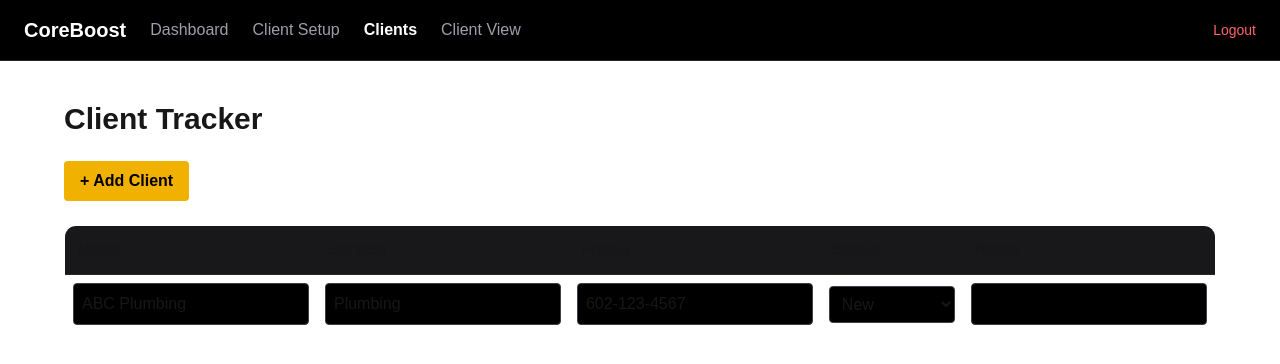
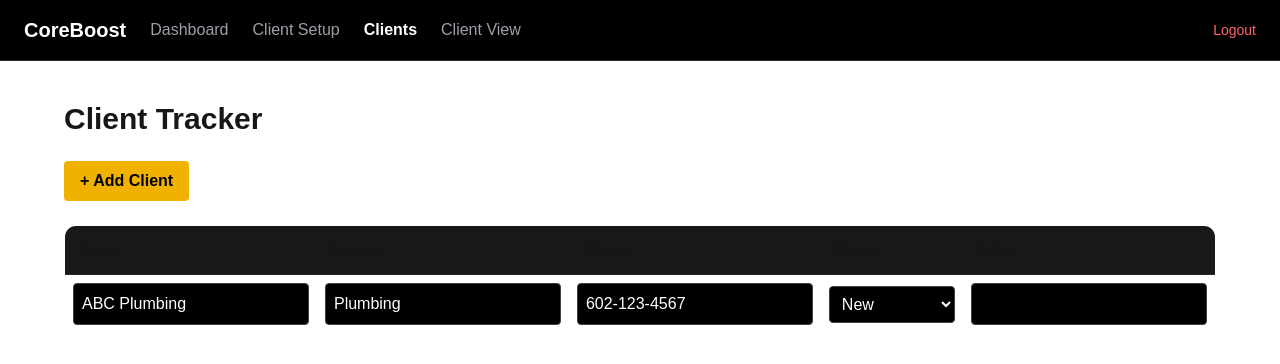
Before and after one commit to DRAES2/coreboost-os, a Next.js app: page /client in a window 1280 px wide. Shown: the top 364 px of the page. Built offline with nearby package versions, Linux system fonts and the light colour scheme.

Commit message:
removed broken use client file

```diff
--- a/app/client/page.tsx
+++ b/app/client/page.tsx
@@ -61,7 +61,7 @@ export default function Clients() {
                     onChange={(e) =>
                       updateClient(i, "name", e.target.value)
                     }
-                    className="w-full bg-black border border-zinc-700 p-2 rounded"
+                    className="w-full bg-black text-white border border-zinc-700 p-2 rounded"
                   />
                 </td>
 
@@ -71,7 +71,7 @@ export default function Clients() {
                     onChange={(e) =>
                       updateClient(i, "service", e.target.value)
                     }
-                    className="w-full bg-black border border-zinc-700 p-2 rounded"
+                    className="w-full bg-black text-white border border-zinc-700 p-2 rounded"
                   />
                 </td>
 
@@ -81,7 +81,7 @@ export default function Clients() {
                     onChange={(e) =>
                       updateClient(i, "phone", e.target.value)
                     }
-                    className="w-full bg-black border border-zinc-700 p-2 rounded"
+                    className="w-full bg-black text-white border border-zinc-700 p-2 rounded"
                   />
                 </td>
 
@@ -91,7 +91,7 @@ export default function Clients() {
                     onChange={(e) =>
                       updateClient(i, "status", e.target.value)
                     }
-                    className="w-full bg-black border border-zinc-700 p-2 rounded"
+                    className="w-full bg-black text-white placeholder-zinc-500 border border-zinc-700 p-2 rounded"
                   >
                     <option>New</option>
                     <option>In Progress</option>
@@ -106,7 +106,7 @@ export default function Clients() {
                     onChange={(e) =>
                       updateClient(i, "notes", e.target.value)
                     }
-                    className="w-full bg-black border border-zinc-700 p-2 rounded"
+                    className="w-full bg-black text-white border border-zinc-700 p-2 rounded"
                   />
                 </td>
 
```
